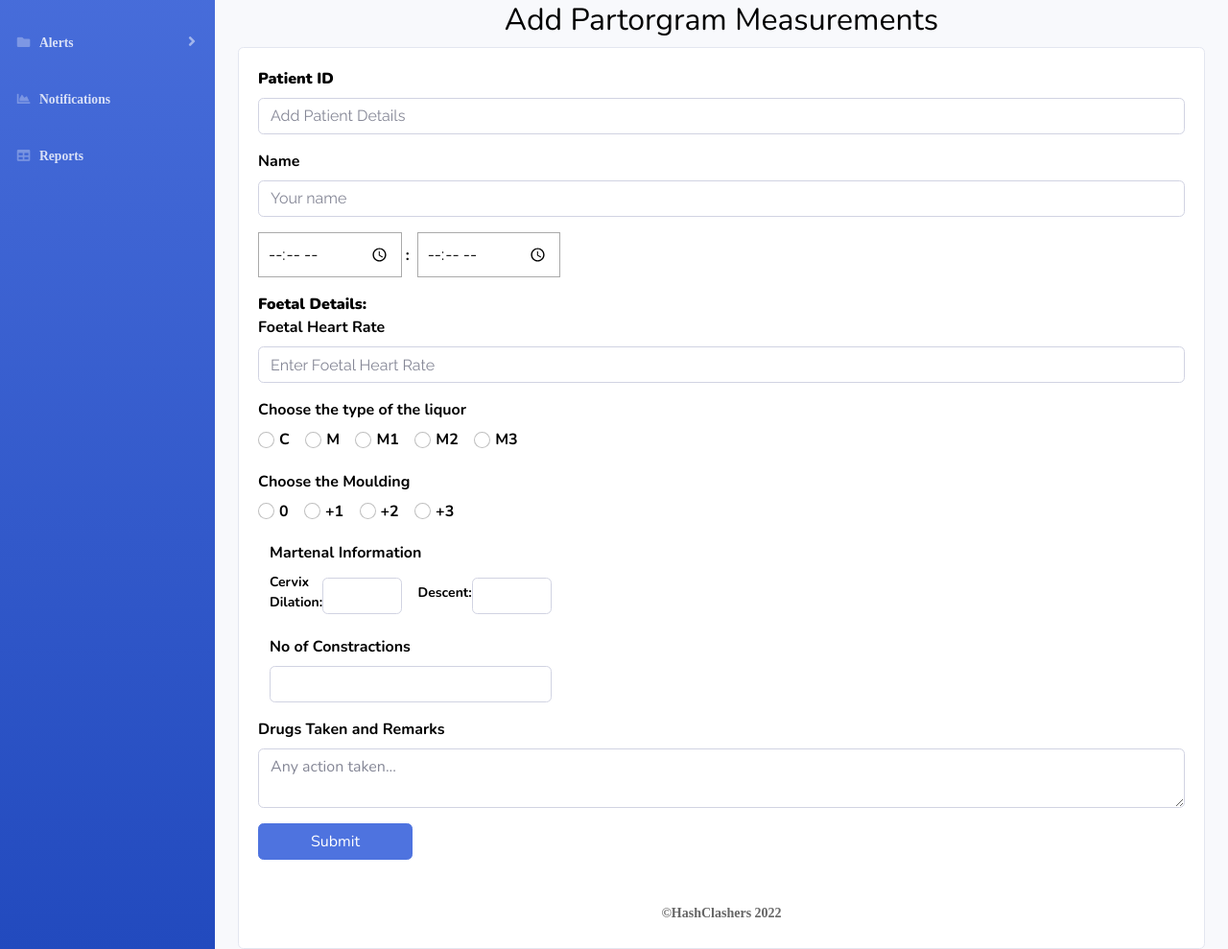
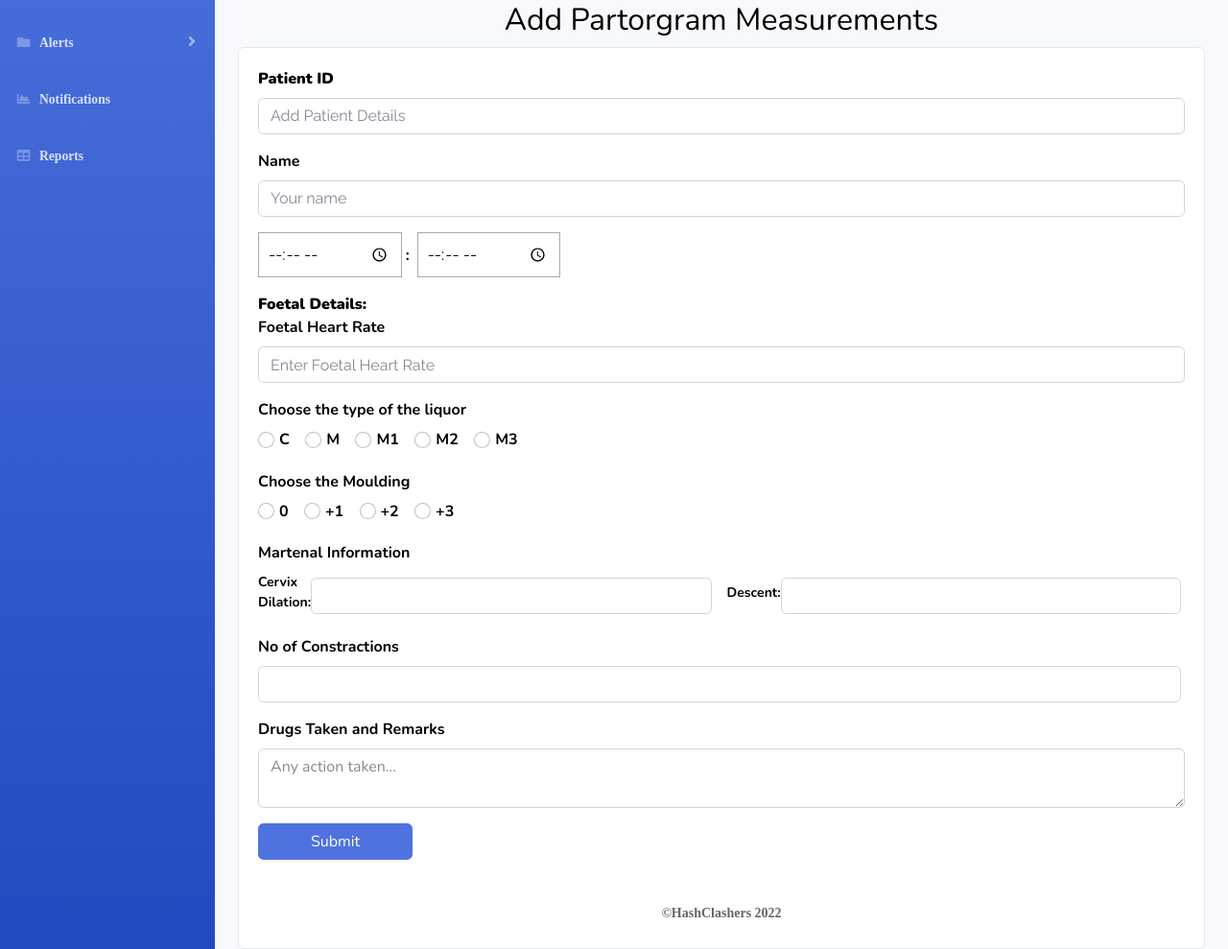
Before and after one commit to anirudhvs/uia-hackathon, a Node server app: page /measurements in a window 1280 px wide. Shown: the part 324-1313 px from the top of the page at 96% size. Run offline with Node 20, Linux system fonts and the light colour scheme; some libraries are stand-ins or nearby versions; some web fonts are replaced.

Commit message:
Alignment form

```diff
--- a/backend/views/measurements.ejs
+++ b/backend/views/measurements.ejs
@@ -258,7 +258,7 @@
               </div>
             </div>
               <!-- Start Input Start Time -->
-              <div class="form-group col-md-4">
+              <div class="form-group">
                 <label>Martenal Information</label>
                 <div class="d-flex flex-row justify-content-between align-items-center">
                   <label for="cervixdilation" style="font-size:14px">Cervix Dilation:</label>
@@ -273,7 +273,7 @@
               <!-- End Input Start Time -->
 
               <!-- Start Input End Time -->
-              <div class="form-group col-md-4">
+              <div class="form-group">
                 <label>No of Constractions</label>
                 <div class="d-flex flex-row justify-content-between align-items-center">
                   <!-- <label for="contractions" style="font-size:18px">Number Of contractions</label> -->
```
